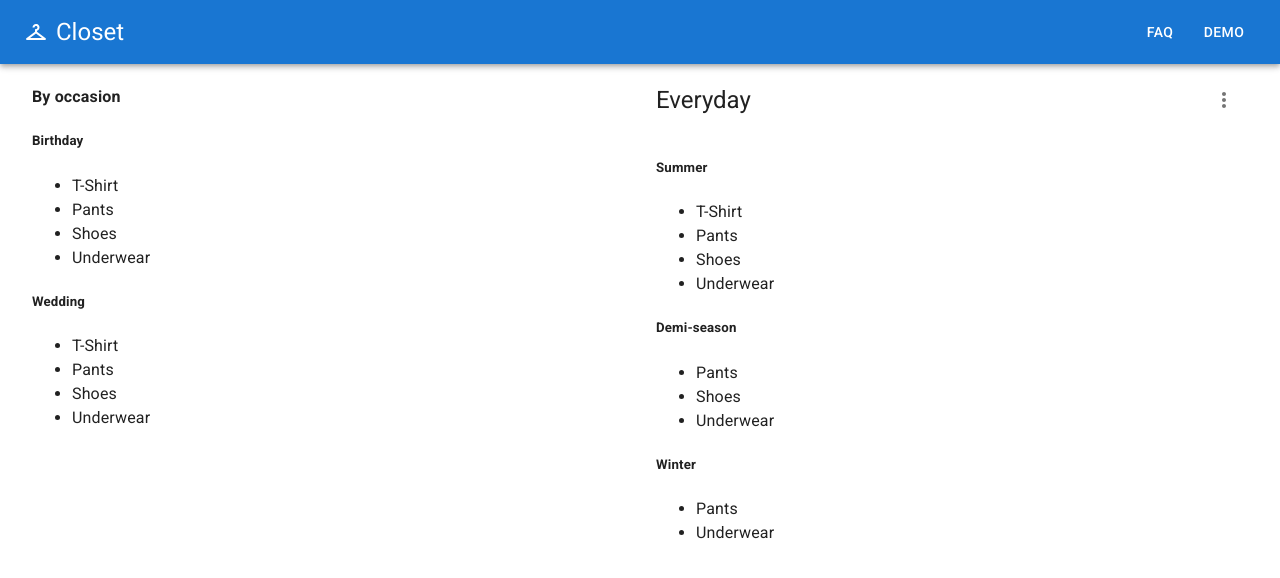
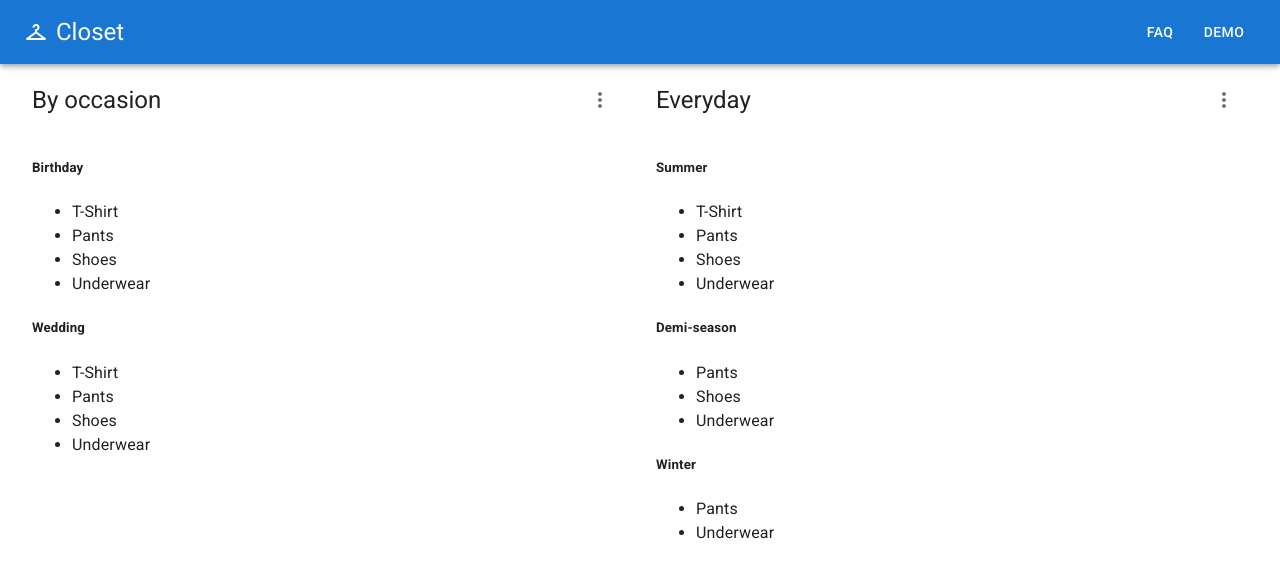
Before and after one commit to NeMaksym/closetdb-client, a React (Create React App) app: page / in a window 1280 px wide. Shown: the top 578 px of the page. Built offline with nearby package versions, Linux system fonts and the light colour scheme.

Commit message:
Use "AddItem" form on occasions group

```diff
--- a/src/components/AddItemForm/AddItemForm.tsx
+++ b/src/components/AddItemForm/AddItemForm.tsx
@@ -1,4 +1,5 @@
 import {
+  Collapse,
   Paper,
   TextField,
   FormControl,
@@ -19,11 +20,13 @@ import { Type, Season } from "../../types";
 
 interface AddItemFormProps {
   formik: FormikProps<FormikValues>;
+  open: boolean;
   handleClose: () => void;
 }
 
-export const AddItemForm = ({ formik, handleClose }: AddItemFormProps) => {
+export const AddItemForm = ({ formik, open, handleClose }: AddItemFormProps) => {
   return (
+    <Collapse in={open} unmountOnExit>
       <Paper elevation={1}>
         <Grid container spacing={2}>
           {/* Name */}
@@ -160,7 +163,9 @@ export const AddItemForm = ({ formik, handleClose }: AddItemFormProps) => {
           <Grid xs={6}>
             <FormControl
               fullWidth
-            error={formik.touched.startDate && Boolean(formik.errors.startDate)}
+              error={
+                formik.touched.startDate && Boolean(formik.errors.startDate)
+              }
             >
               <DatePicker
                 label="Buy date"
@@ -191,5 +196,6 @@ export const AddItemForm = ({ formik, handleClose }: AddItemFormProps) => {
           </Grid>
         </Grid>
       </Paper>
+    </Collapse>
   );
 };
--- a/src/components/AddItemForm/AddItemFormContainer.tsx
+++ b/src/components/AddItemForm/AddItemFormContainer.tsx
@@ -26,6 +26,7 @@ export interface FormikValues {
 }
 
 interface AddItemFormContainerProps {
+  open: boolean;
   handleClose: () => void;
 }
 
--- a/src/components/Everyday/Everyday.tsx
+++ b/src/components/Everyday/Everyday.tsx
@@ -1,5 +1,4 @@
 import { useState } from "react";
-import { Collapse } from "@mui/material";
 import AddIcon from "@mui/icons-material/Add";
 import { GroupTitle, AddItemForm } from "..";
 import { Item, Occasion, Season } from "../../types";
@@ -31,9 +30,7 @@ export const Everyday = ({ occasion }: EverydayProps) => {
     <>
       <GroupTitle title="Everyday" menuConfig={menuConfig} />
 
-      <Collapse in={open} unmountOnExit>
-        <AddItemForm handleClose={handleClose} />
-      </Collapse>
+      <AddItemForm open={open} handleClose={handleClose} />
 
       {Object.entries(seasons).map(([season, items]) => {
         if (!items.length) return null;
--- a/src/components/Occasions/Occasions.tsx
+++ b/src/components/Occasions/Occasions.tsx
@@ -1,13 +1,38 @@
+import { useState } from "react";
+import AddIcon from "@mui/icons-material/Add";
+
 import { Occasion } from "../../types";
+import { GroupTitle, AddItemForm } from "..";
 
 interface OccasionsProps {
   occasions: Occasion[];
 }
 
 export const Occastions = ({ occasions }: OccasionsProps) => {
+  const [openAddItemForm, setOpenAddItemForm] = useState(false);
+
+  const handleCloseAddItemForm = () => {
+    setOpenAddItemForm(false);
+  };
+
+  const menuConfig = [
+    {
+      label: "Add item",
+      icon: <AddIcon />,
+      onClick: () => {
+        setOpenAddItemForm(!openAddItemForm);
+      }
+    }
+  ];
+
   return (
     <>
-      <h4>By occasion</h4>
+      <GroupTitle title="By occasion" menuConfig={menuConfig} />
+
+      <AddItemForm
+        open={openAddItemForm}
+        handleClose={handleCloseAddItemForm}
+      />
 
       {occasions.map((occasion) => {
         const { id, title, items } = occasion;
```
Lines whose indentation alone changed are shown as unchanged.
